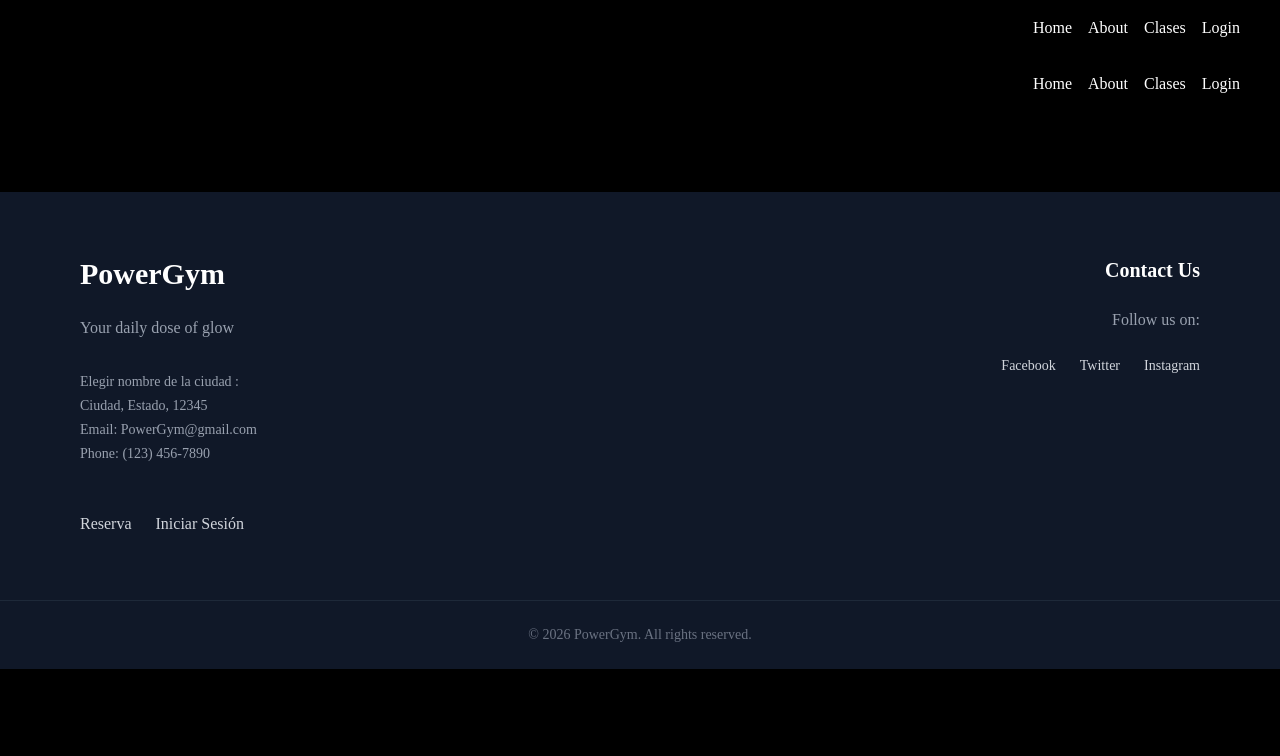
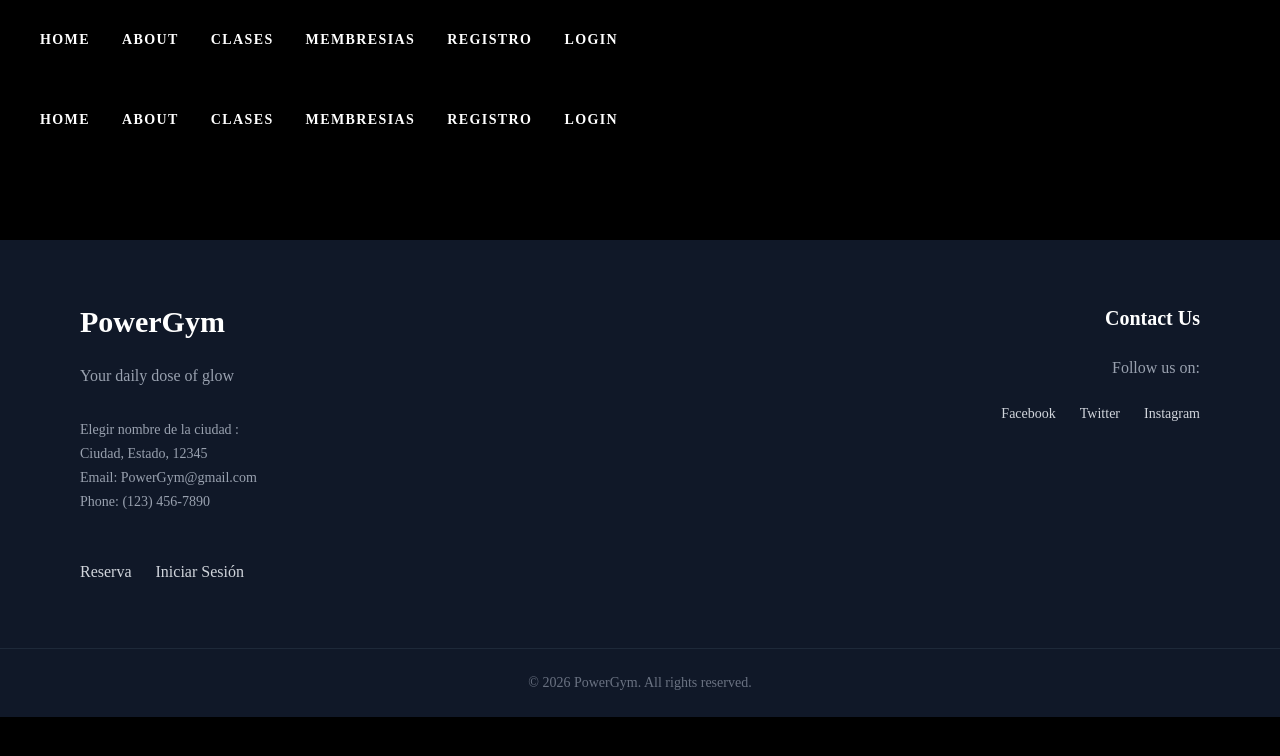
Before and after one commit to PowerGymok/PF-Front, a Next.js app in the folder front/: page /navbar in a window 1280 px wide. Shown: the top 756 px of the page. Built offline with nearby package versions, Linux system fonts and the light colour scheme.

Commit message:
feat-navbar-component

```diff
--- a/front/app/navbar/page.tsx
+++ b/front/app/navbar/page.tsx
@@ -1,4 +1,4 @@
-import { NavBarComponent } from "@/components/NavBarComponent";
+import NavBarComponent  from "@/components/NavBarComponent";
 
 export default function NavBar() {
     return (
--- a/front/components/NavBarComponent.tsx
+++ b/front/components/NavBarComponent.tsx
@@ -1,16 +1,66 @@
-import Link from "next/link"
+// import Link from "next/link"
 
-export const NavBarComponent = () => {
-    return (
-        <div>
-            <nav>
-                <ul className="flex justify-end px-10 gap-x-4 py-4">
-                    <li><Link href="/">Home</Link></li>
-                    <li><Link href="/about">About</Link></li>
-                    <li><Link href="/clases">Clases</Link></li>
-                    <li><Link href="/login">Login</Link></li>
-                </ul>
-            </nav>
-        </div>
-    )
+// export const NavBarComponent = () => {
+//     return (
+//         <div>
+//             <nav>
+//                 <ul className="flex justify-end px-10 gap-x-4 py-4">
+//                     <li><Link href="/">Home</Link></li>
+//                     <li><Link href="/about">About</Link></li>
+//                     <li><Link href="/clases">Clases</Link></li>
+//                     <li><Link href="/login">Login</Link></li>
+//                 </ul>
+//             </nav>
+//         </div>
+//     )
+// }
+'use client'
+
+import Link from "next/link";
+import { NavItems } from "@/utils/NavItems";
+// import Image from "next/image";
+import { PATHROUTES } from "@/utils/PathRoutes";
+
+const NavBarComponent = () => {
+  return (
+    <div className="flex items-center justify-between h-[80px] w-full bg-black px-10">
+
+      {/* Logo */}
+      {/* <section className="flex items-center">
+        <Image
+          src="/logo.png"
+          alt="Logo"
+          width={180}
+          height={60}
+          className="object-contain"
+        />
+      </section> */}
+
+      {/* Links */}
+      <section>
+        <nav className="flex gap-8 items-center text-white uppercase text-sm tracking-widest font-semibold">
+
+          {NavItems.map((navigationItem)=>(
+            <Link
+              key={navigationItem.id}
+              href={navigationItem.route}
+              className="hover:text-gray-400 transition"
+            >
+              {navigationItem.nameToRender}
+            </Link>
+          ))}
+
+          <Link
+            href={PATHROUTES.LOGIN}
+            className="hover:text-gray-400 transition"
+          >
+            Login
+          </Link>
+
+        </nav>
+      </section>
+    </div>
+  )
 }
+
+export default NavBarComponent;
--- a/front/utils/NavItems.ts
+++ b/front/utils/NavItems.ts
@@ -18,8 +18,12 @@ export const NavItems = [
     },
     {
         id:4,
+        nameToRender: "Membresias",
+        route: PATHROUTES.MEMBRESÍAS
+    },
+    {
+        id:4,
         nameToRender: "Registro",
         route: PATHROUTES.REGISTER
     },
-
 ]
--- a/front/utils/PathRoutes.ts
+++ b/front/utils/PathRoutes.ts
@@ -2,6 +2,7 @@ export enum PATHROUTES {
     HOME = "/home",
     ABOUT = "/about",
     CLASES = "/clases",
+    MEMBRESÍAS = "memberships",
     REGISTER = "/register",
     LOGIN = "/login",
     DASHBOARD ="/dashboard"
--- a/front/validators/registerSchema.ts
+++ b/front/validators/registerSchema.ts
@@ -9,7 +9,7 @@ export interface RegisterSchema {
     phone:string;
 }
 
-export const RegisterValuse: RegisterSchema = {
+export const RegisterValues: RegisterSchema = {
     name: "",
     email: "",
     password: "",
```
